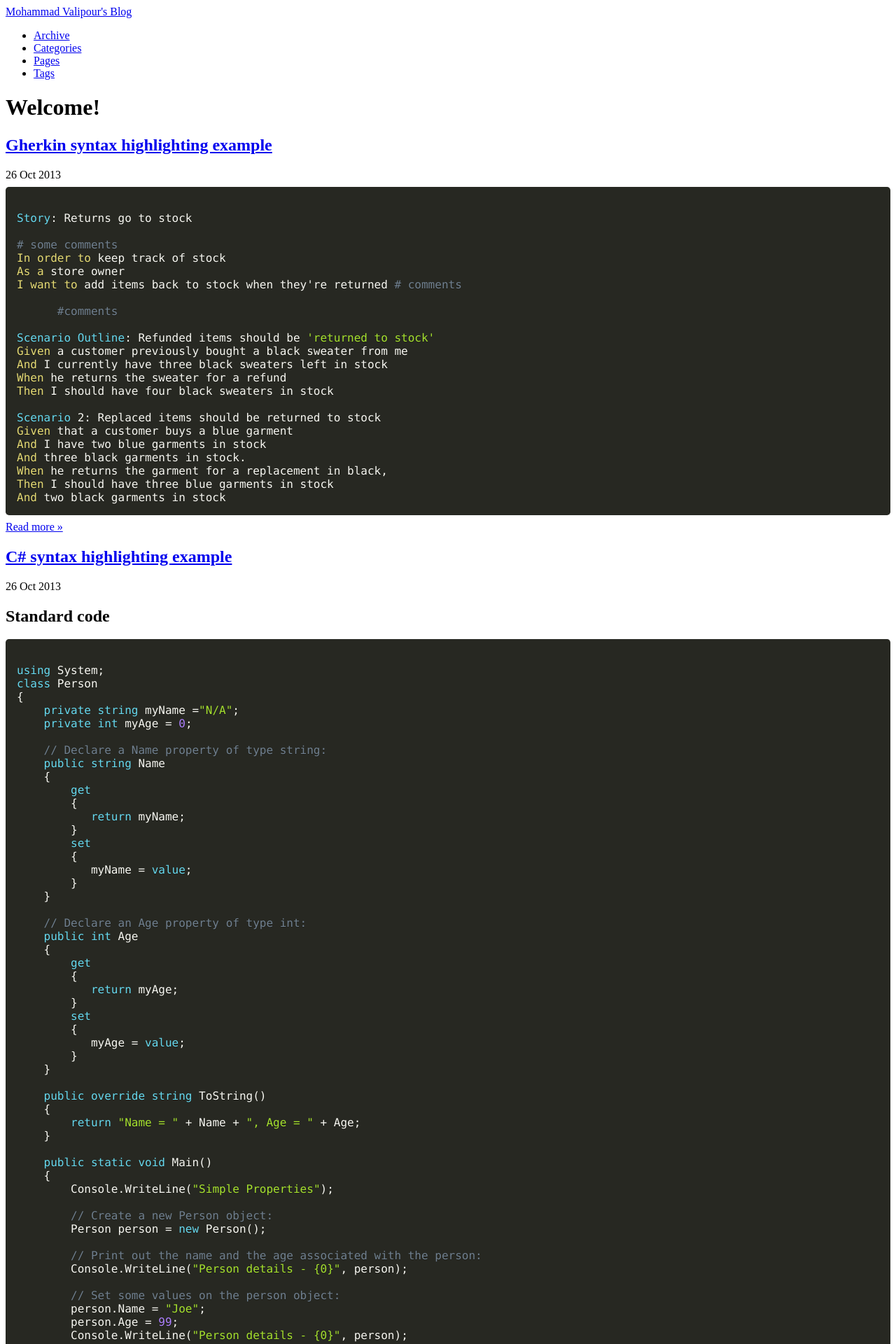
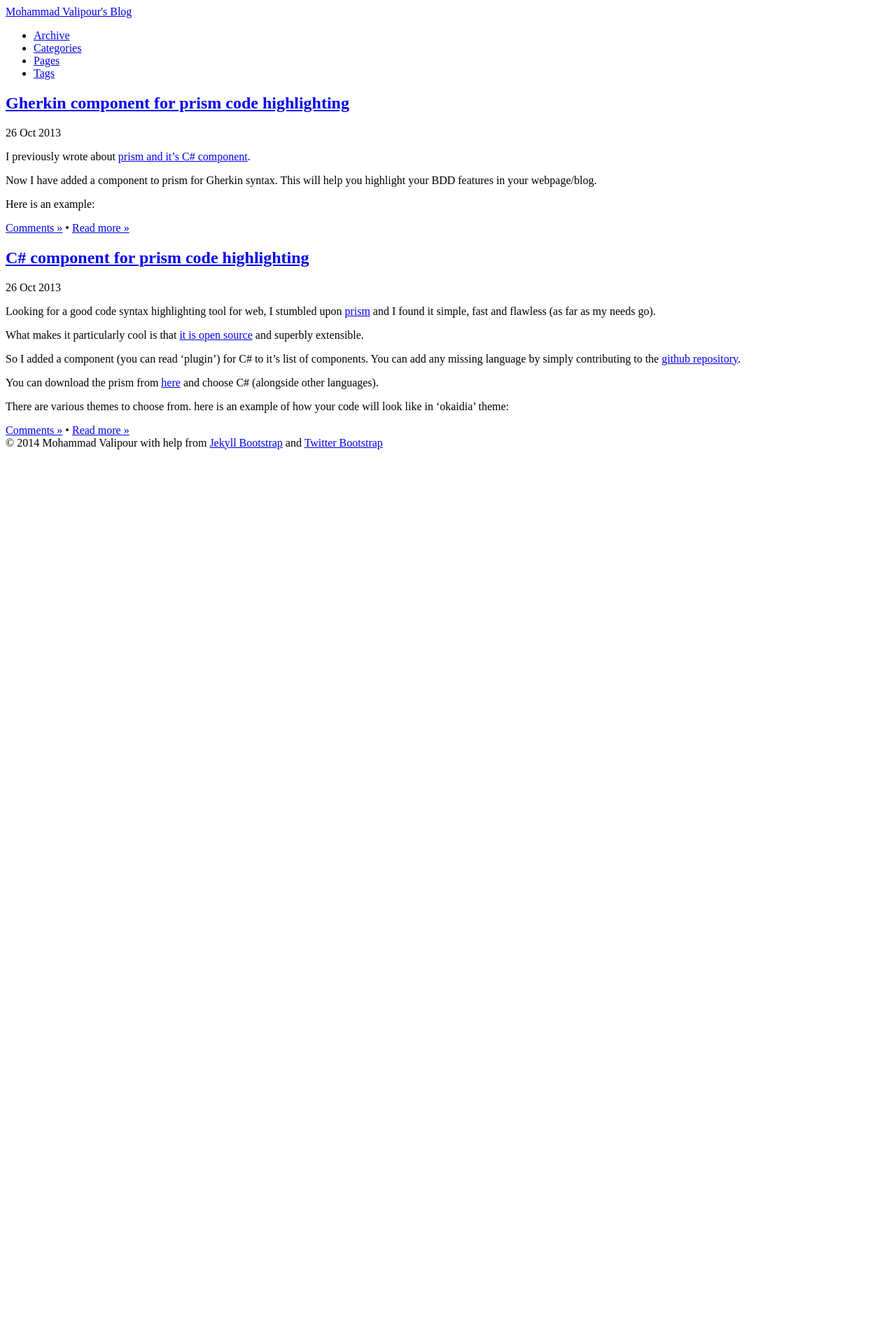
Before and after one commit to mvalipour/blog, a Jekyll site: the page built from index.md, in a window 1280 px wide. Shown: the top 1920 px of the page at 70% size. Built offline with Jekyll 4.4.1, drawn with Linux system fonts in a browser that asks for light colours; Markdown is read by kramdown in place of the engine named in the settings; after the commit the page ends 900 px from its top, so only the background shows below that; some of the changed text lies outside the part shown.

Commit message:
Fix initial blog posts

```diff
--- a/_includes/themes/twitter/default.html
+++ b/_includes/themes/twitter/default.html
@@ -34,6 +34,9 @@
     <link href="{{ BASE_PATH }}{{ site.JB.rss_path }}" type="application/rss+xml" rel="alternate" title="Sitewide RSS Feed">
 
 	<link href="{{ BASE_PATH }}assets/prism/prism-okaidia.css" rel="stylesheet" />
+
+	<link href='http://fonts.googleapis.com/css?family=Nunito:300,400' rel='stylesheet' type='text/css'>
+
 </head>
 
 <body class='{{ page.rootClass }}'>
--- a/_includes/themes/twitter/post.html
+++ b/_includes/themes/twitter/post.html
@@ -48,7 +48,7 @@
 		<div class='archive'><a href="{{ BASE_PATH }}{{ site.JB.archive_path }}">&laquo; Archive &raquo;</a></div>
 	</div>
 </div>
-<div class="comment-box">
+<div class="comment-box" id="comments">
 	<div class="container-narrow">
 	{% include JB/comments %}
 	</div>
--- a/_layouts/barepage.html
+++ b/_layouts/barepage.html
@@ -4,8 +4,5 @@
 {% include JB/setup %}
 
 <div class="page-header">
-	<div class="container-narrow">
-		<h1>{{ page.title }}</h1>
-	</div>
 </div>
 {% include themes/twitter/page.html %}
--- /dev/null
+++ b/_posts/2013-10-26-csharp-component-for-prism-code-highlighting.md
@@ -0,0 +1,108 @@
+---
+layout: post
+title: "C# component for prism code highlighting"
+description: "C# component added for prism code highlighting"
+category: "front-end"
+tags: ["c#", "prism", "code-highlighting", "syntax-highlighting"]
+---
+{% include JB/setup %}
+
+Looking for a good code syntax highlighting tool for web, I stumbled upon [prism](http://prismjs.com/) and I found it simple, fast and flawless (as far as my needs go).
+
+What makes it particularly cool is that [it is open source](https://github.com/LeaVerou/prism) and superbly extensible.
+
+So I added a component (you can read 'plugin') for C# to it's list of components. You can add any missing language by simply contributing to the [github repository](https://github.com/LeaVerou/prism).
+
+You can download the prism from [here](http://prismjs.com/download.html) and choose C# (alongside other languages).
+
+There are various themes to choose from.
+here is an example of how your code will look like in 'okaidia' theme:
+
+<!--more-->
+
+### Standard code
+
+<pre><code class="language-csharp">
+using System;
+class Person
+{
+    private string myName ="N/A";
+    private int myAge = 0;
+
+    // Declare a Name property of type string:
+    public string Name
+    {
+        get
+        {
+           return myName;
+        }
+        set
+        {
+           myName = value;
+        }
+    }
+
+    // Declare an Age property of type int:
+    public int Age
+    {
+        get
+        {
+           return myAge;
+        }
+        set
+        {
+           myAge = value;
+        }
+    }
+
+    public override string ToString()
+    {
+        return "Name = " + Name + ", Age = " + Age;
+    }
+
+    public static void Main()
+    {
+        Console.WriteLine("Simple Properties");
+
+        // Create a new Person object:
+        Person person = new Person();
+
+        // Print out the name and the age associated with the person:
+        Console.WriteLine("Person details - {0}", person);
+
+        // Set some values on the person object:
+        person.Name = "Joe";
+        person.Age = 99;
+        Console.WriteLine("Person details - {0}", person);
+
+        // Increment the Age property:
+        person.Age += 1;
+        Console.WriteLine("Person details - {0}", person);
+    }
+}
+</code></pre>
+
+### Some code with contextual keywords
+
+<pre><code class="language-csharp">
+    /// &lt;summary>
+    /// Some documentation
+    /// &lt;/summary>
+    partial class MyClass
+    {
+        public static SomeMethod(out int something){
+            var query = from item in new[]{ "a", "b", "c" }
+                        where item.Length > 0
+                        orderby item
+                        select item;
+        }
+
+        public IEnumerable<string> Iterator()
+        {
+            for (int i = 0; i < length; i++)
+			{
+                yield return i.ToString();
+			}
+        }
+    }
+</code></pre>
--- a/_posts/2013-10-26-csharp-highlighting-example.md
+++ /dev/null
@@ -1,95 +0,0 @@
----
-layout: post
-title: "C# syntax highlighting example"
-description: ""
-category: ""
-tags: []
----
-{% include JB/setup %}
-
-## Standard code
-
-<pre><code class="language-csharp">
-using System;
-class Person
-{
-    private string myName ="N/A";
-    private int myAge = 0;
-
-    // Declare a Name property of type string:
-    public string Name
-    {
-        get
-        {
-           return myName;
-        }
-        set
-        {
-           myName = value;
-        }
-    }
-
-    // Declare an Age property of type int:
-    public int Age
-    {
-        get
-        {
-           return myAge;
-        }
-        set
-        {
-           myAge = value;
-        }
-    }
-
-    public override string ToString()
-    {
-        return "Name = " + Name + ", Age = " + Age;
-    }
-
-    public static void Main()
-    {
-        Console.WriteLine("Simple Properties");
-
-        // Create a new Person object:
-        Person person = new Person();
-
-        // Print out the name and the age associated with the person:
-        Console.WriteLine("Person details - {0}", person);
-
-        // Set some values on the person object:
-        person.Name = "Joe";
-        person.Age = 99;
-        Console.WriteLine("Person details - {0}", person);
-
-        // Increment the Age property:
-        person.Age += 1;
-        Console.WriteLine("Person details - {0}", person);
-    }
-}
-</code></pre>
-
-## Some code with contextual keywords
-
-<pre><code class="language-csharp">
-    /// &lt;summary>
-    /// Some documentation
-    /// &lt;/summary>
-    partial class MyClass
-    {
-        public static SomeMethod(out int something){
-            var query = from item in new[]{ "a", "b", "c" }
-                        where item.Length > 0
-                        orderby item
-                        select item;
-        }
-
-        public IEnumerable<string> Iterator()
-        {
-            for (int i = 0; i < length; i++)
-			{
-                yield return i.ToString();
-			}
-        }
-    }
-</code></pre>
--- /dev/null
+++ b/_posts/2013-10-26-gherkin-component-for-prism-code-highlighting.md
@@ -0,0 +1,41 @@
+---
+layout: post
+title: "Gherkin component for prism code highlighting"
+description: "Gherkin component added for prism code highlighting"
+category: "front-end"
+tags: ["gherkin", "bdd", "prism", "code-highlighting", "syntax-highlighting"]
+---
+{% include JB/setup %}
+
+I previously wrote about [prism and it's C# component](/blog/front-end/2013/10/26/csharp-component-for-prism-code-highlighting/).
+
+Now I have added a component to prism for Gherkin syntax. This will help you highlight your BDD features in your webpage/blog.
+
+Here is an example:
+
+<!--more-->
+
+<pre><code class="language-gherkin">
+Story: Returns go to stock
+
+# some comments
+In order to keep track of stock
+As a store owner
+I want to add items back to stock when they're returned # comments
+
+	  #comments
+
+Scenario Outline: Refunded items should be 'returned to stock'
+Given a customer previously bought a black sweater from me
+And I currently have three black sweaters left in stock
+When he returns the sweater for a refund
+Then I should have four black sweaters in stock
+
+Scenario 2: Replaced items should be returned to stock
+Given that a customer buys a blue garment
+And I have two blue garments in stock
+And three black garments in stock.
+When he returns the garment for a replacement in black,
+Then I should have three blue garments in stock
+And two black garments in stock
+</code></pre>
--- a/_posts/2013-10-26-gherkin-highlighting-example.md
+++ /dev/null
@@ -1,34 +0,0 @@
----
-layout: post
-title: "Gherkin syntax highlighting example"
-description: ""
-category: ""
-tags: []
----
-{% include JB/setup %}
-
-
-<pre><code class="language-gherkin">
-Story: Returns go to stock
-
-# some comments
-In order to keep track of stock
-As a store owner
-I want to add items back to stock when they're returned # comments
-
-	  #comments
-
-Scenario Outline: Refunded items should be 'returned to stock'
-Given a customer previously bought a black sweater from me
-And I currently have three black sweaters left in stock
-When he returns the sweater for a refund
-Then I should have four black sweaters in stock
-
-Scenario 2: Replaced items should be returned to stock
-Given that a customer buys a blue garment
-And I have two blue garments in stock
-And three black garments in stock.
-When he returns the garment for a replacement in black,
-Then I should have three blue garments in stock
-And two black garments in stock
-</code></pre>
--- a/index.md
+++ b/index.md
@@ -19,7 +19,11 @@
 				  {{ post.content }}
 				{% endif %}
 			</div>
-			<div class="buttons"><a href="{{ BASE_PATH }}{{ post.url }}">Read more &raquo;</a></div>
+			<div class="buttons">
+				<a href="{{ BASE_PATH }}{{ post.url }}#comments">Comments &raquo;</a>
+				•
+				<a href="{{ BASE_PATH }}{{ post.url }}">Read more &raquo;</a>
+			</div>
 		</div>
 	</div>
   {% endfor %}
```
Also changed, not shown: assets/themes/readable/css/style.css (+18 -1 lines).
